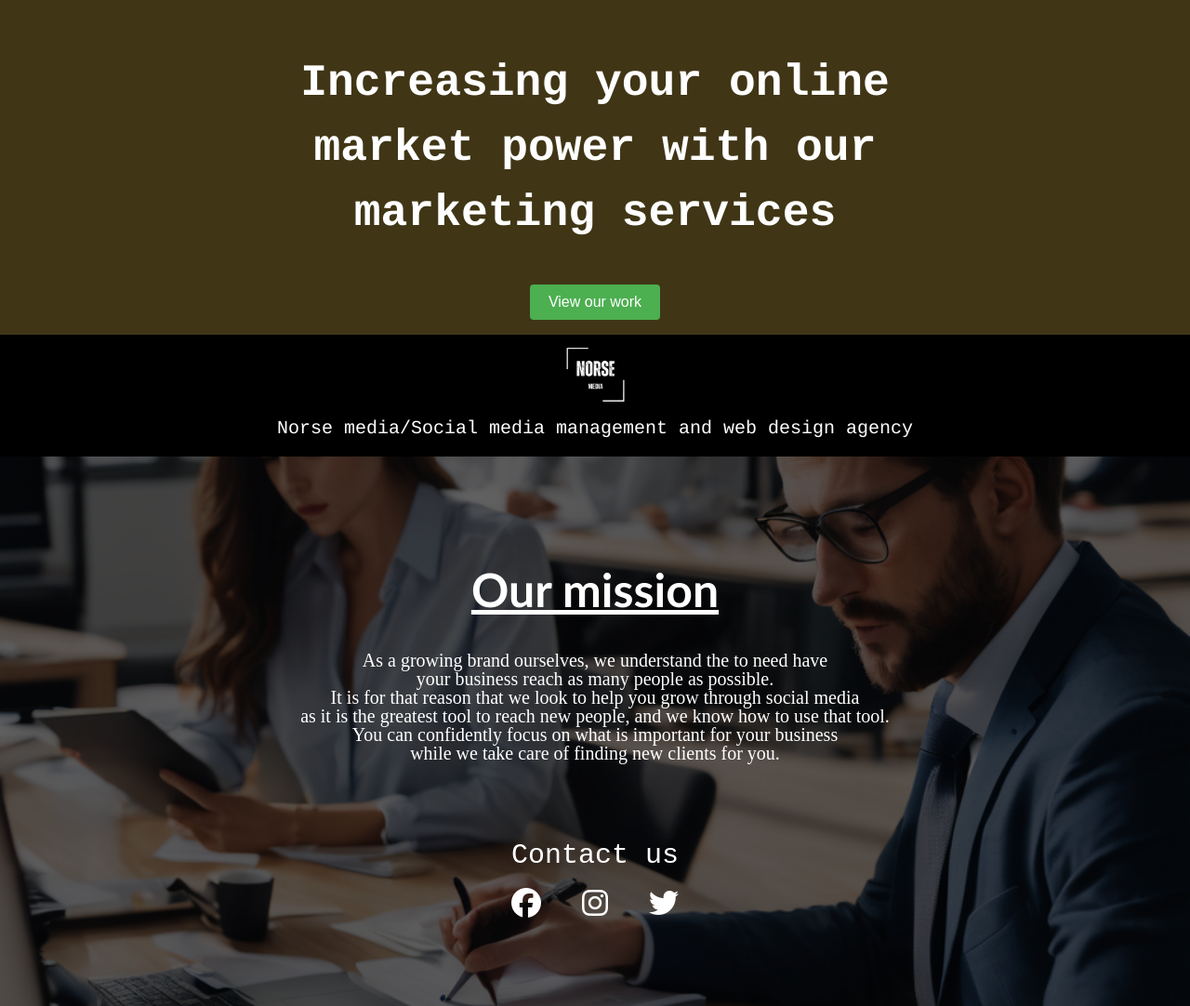
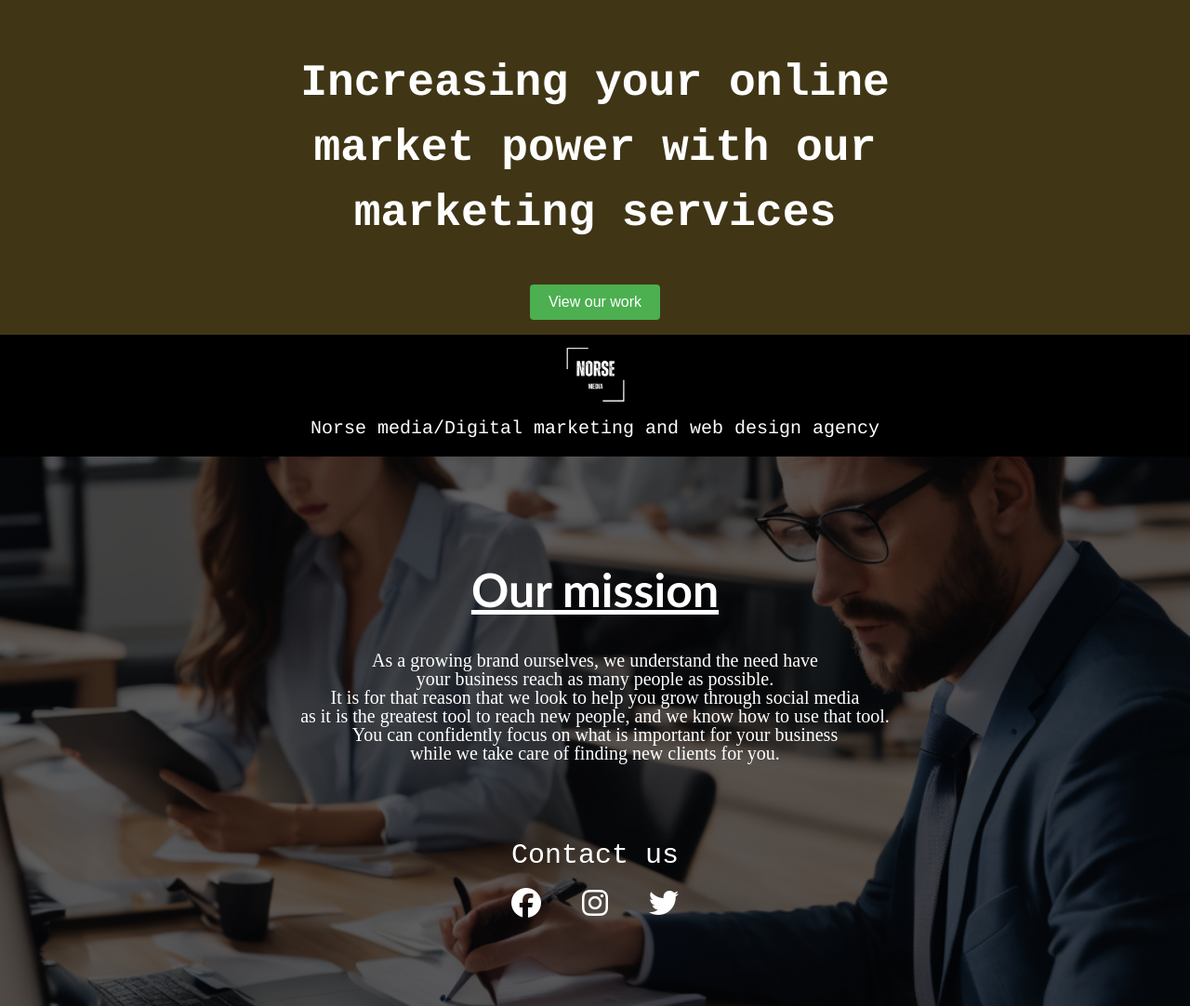
Before and after one commit to NorseMedia/NorseMedia.github.io, a plain HTML site: page index.html in a window 1280 px wide. Shown: the whole page at 93% size. Drawn offline with Linux system fonts and the light colour scheme.

Commit message:
Add files via upload

```diff
--- a/index.html
+++ b/index.html
@@ -1,5 +1,5 @@
 <!DOCTYPE html>
-<html lang="en">
+<html lang="en"> <!-- website property of Norse media, developed by Tshimbiluni Mulovhedzi-->
 <head>
     <meta name="viewport" content="width=device-width, initial-scale=1.0">
     <meta charset="UTF-8">
@@ -18,13 +18,13 @@
 
     <div class="image-section" style="background-color: black; text-align: center; margin-bottom: 0;">
         <img src="assets/images/Norse1.png" width="85" height="85" alt="Norse Media Logo">
-        <p class="text"><font face="courier">Norse media/Social media management and web design agency</font></p>
+        <p class="text"><font face="courier">Norse media/Digital marketing and web design agency</font></p>
     </div>
 
     <div class="container social-media-icons-white">
         <div style="text-align: center;">
         <h2>Our mission</h2>
-        <p>As a growing brand ourselves, we understand the to need have <br>your business reach as many people
+        <p>As a growing brand ourselves, we understand the need have <br>your business reach as many people
             as possible.<br>It is for that reason that we look to help you grow through social media <br>as it is the
             greatest tool to reach new people, and we know how to use that tool.<br>You can confidently
             focus on what is important for your business<br> while we take care of finding new clients for you.</p>
```
